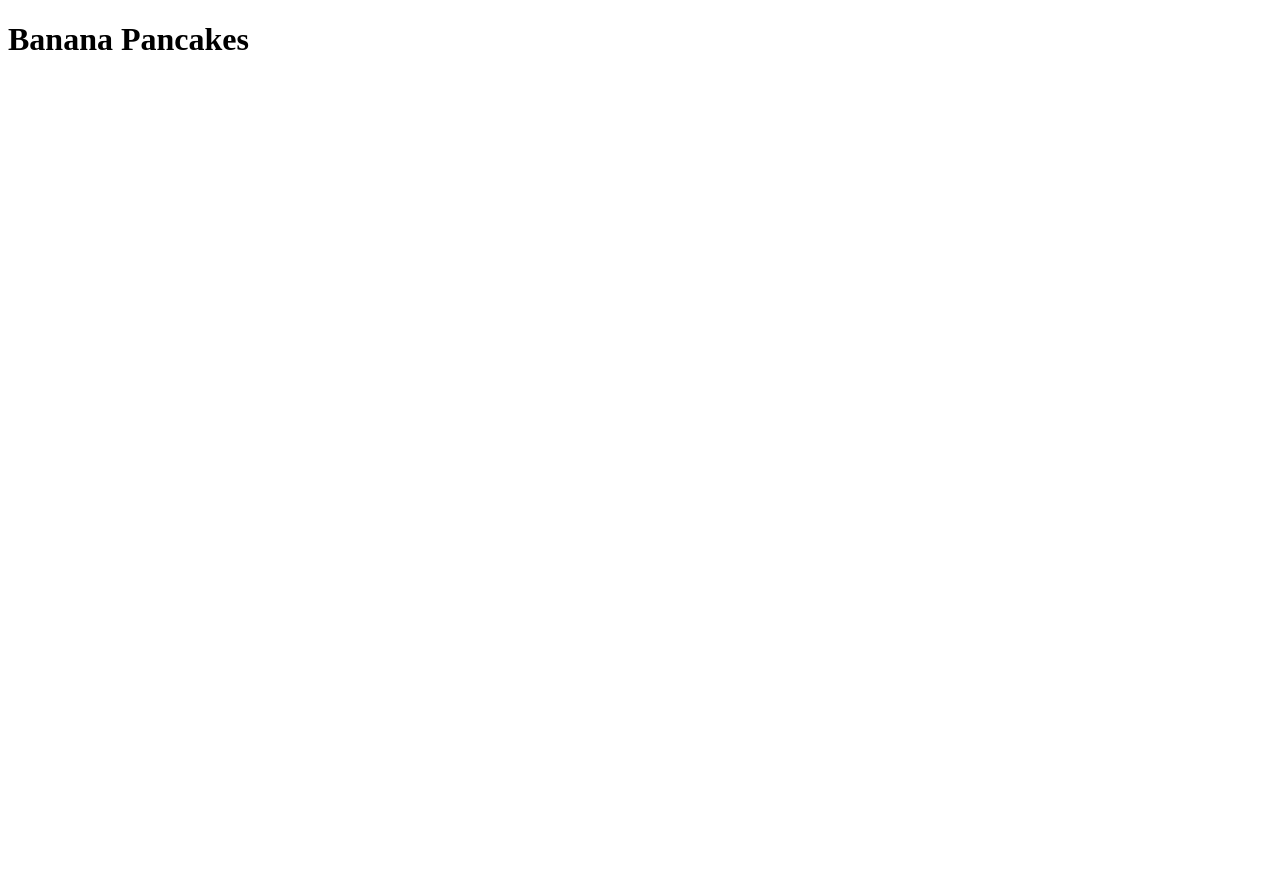
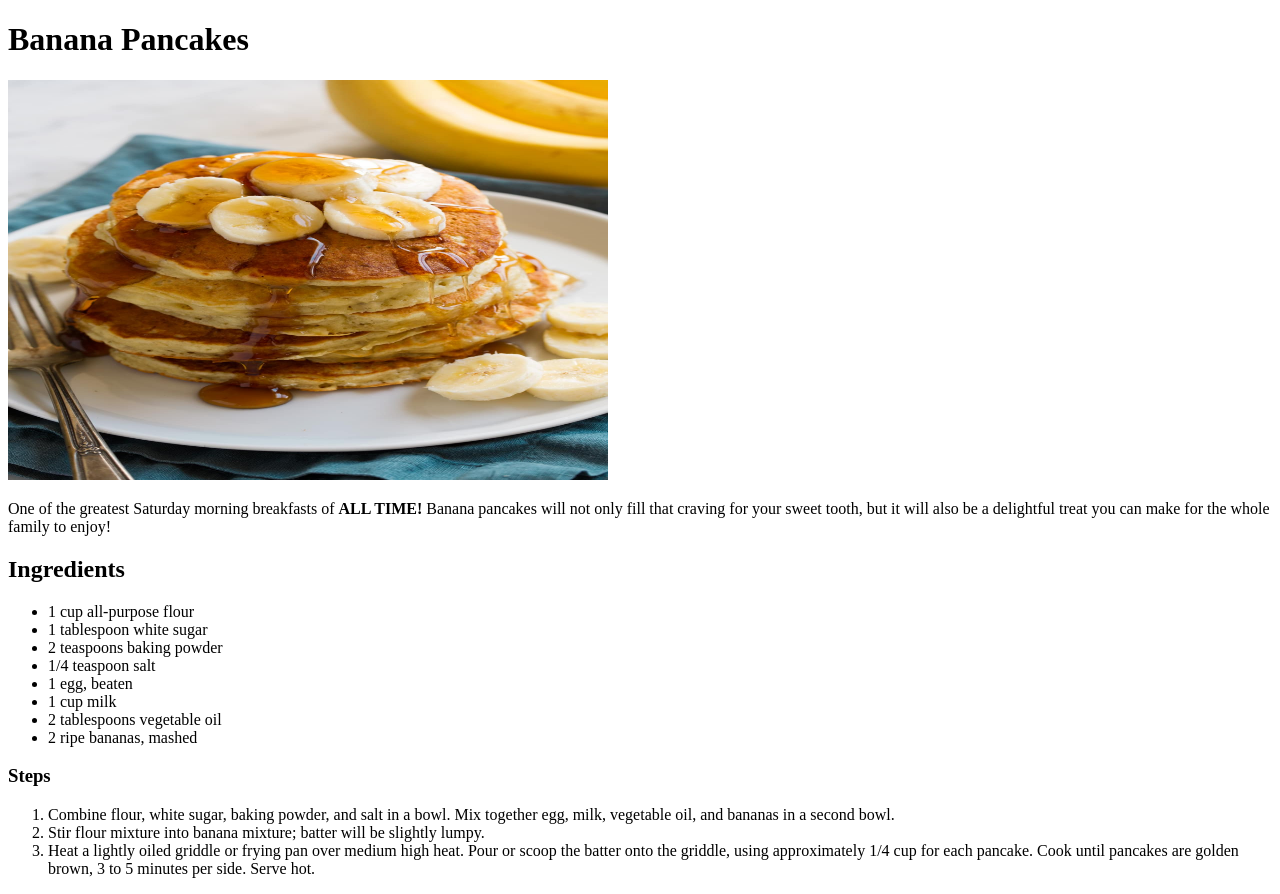
Before and after one commit to MatMan15/odin-recipes, a plain HTML site: page recipes/banana-pancakes.html in a window 1280 px wide. Before the commit the page ends 800 px from the top, so only its background shows below. Drawn offline with Linux system fonts and the light colour scheme.

Commit message:
Created first banana pancake recipe page
- Transferred local files onto GitHub desktop
- Added an image of banana pancakes
- Added description of image
- Added ingredients using unordered list
- Added instructions using ordered list

```diff
--- a/recipes/banana-pancakes.html
+++ b/recipes/banana-pancakes.html
@@ -7,6 +7,28 @@
 
     <body>
         <h1>Banana Pancakes</h1>
+        <img src="../recipes/pancake.jpeg" alt="Banana pancakes with syrup"
+        width="600"
+        height="400">
+        <p>One of the greatest Saturday morning breakfasts of <strong>ALL TIME!</strong> Banana pancakes will not only fill that craving for your sweet tooth, but it will also be a delightful treat you can make for the whole family to enjoy!</p>
+        <h2>Ingredients</h2>
+        <ul>
+            <li>1 cup all-purpose flour</li>
+            <li>1 tablespoon white sugar</li>
+            <li>2 teaspoons baking powder</li>
+            <li>1/4 teaspoon salt</li>
+            <li>1 egg, beaten</li>
+            <li>1 cup milk</li>
+            <li>2 tablespoons vegetable oil</li>
+            <li>2 ripe bananas, mashed</li>
+        </ul>
+        <h3>Steps</h3>
+        <ol>
+            <li>Combine flour, white sugar, baking powder, and salt in a bowl. Mix together egg, milk, vegetable oil, and bananas in a second bowl.</li>
+            <li>Stir flour mixture into banana mixture; batter will be slightly lumpy.</li>
+            <li>Heat a lightly oiled griddle or frying pan over medium high heat. Pour or scoop the batter onto the griddle, using approximately 1/4 cup for each pancake. Cook until pancakes are golden brown, 3 to 5 minutes per side. Serve hot.</li>
+        </ol>
+
     </body>
 
 
```
